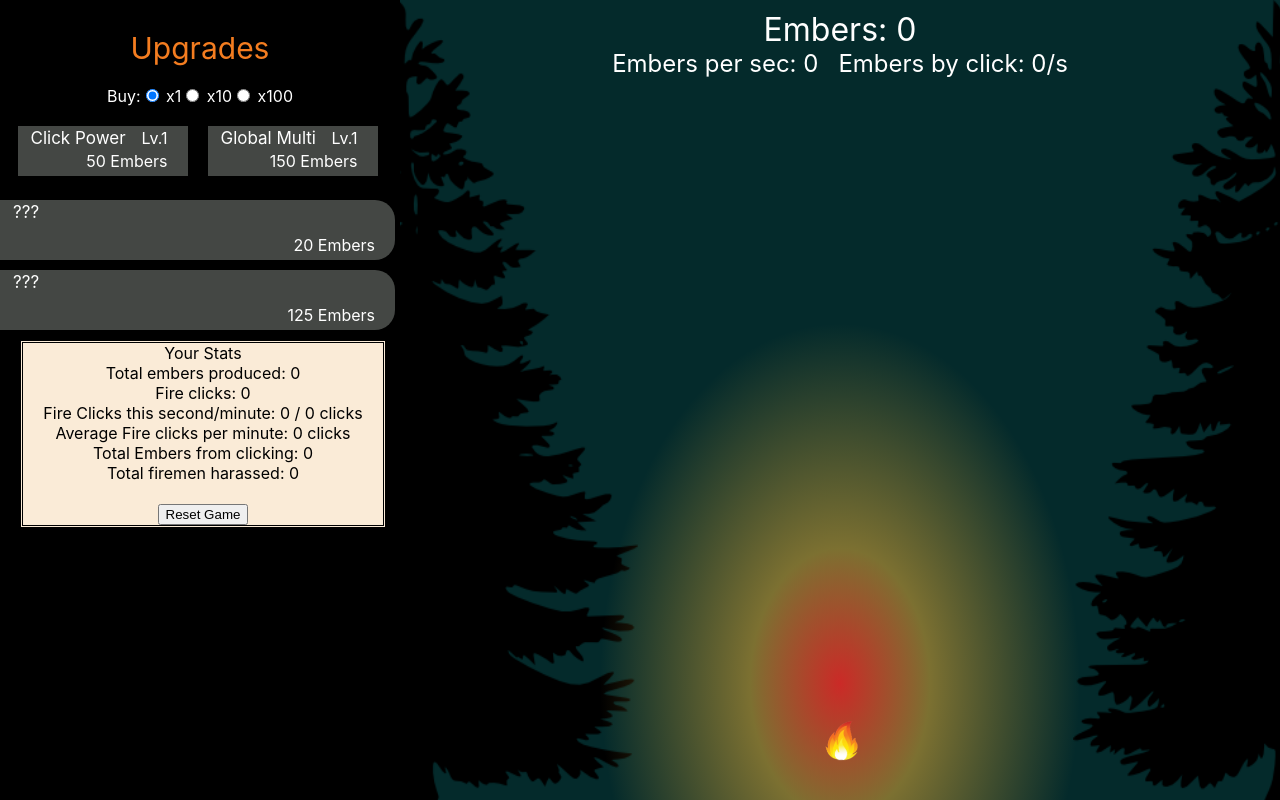
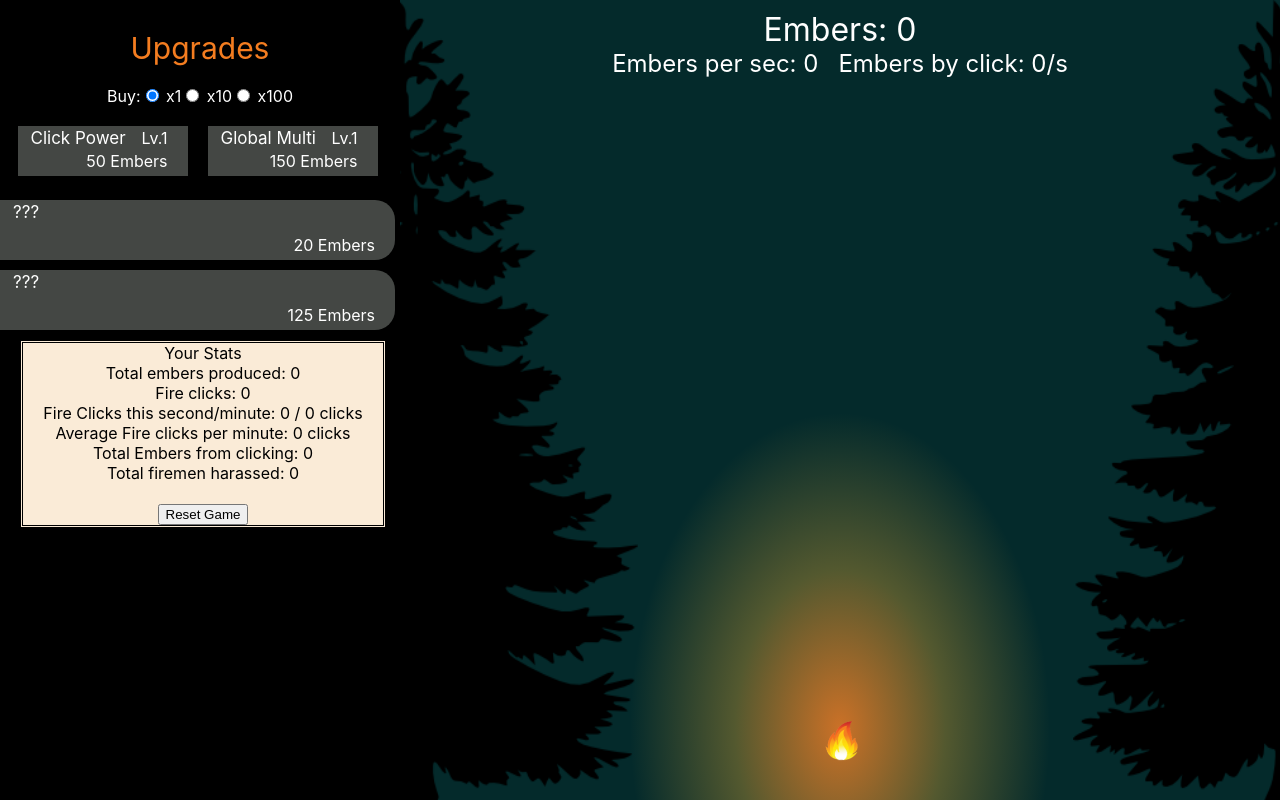
Before and after one commit to Ajknight121/Idle-Fire, a React (Create React App) app: page / in a window 1280 px wide. Built offline with nearby package versions, Linux system fonts and the light colour scheme.

Commit message:
realign fire gradient

```diff
--- a/src/App.css
+++ b/src/App.css
@@ -42,7 +42,7 @@ body {
   overflow: hidden;
   height: 100vh;
   box-sizing: border-box;
-  background: radial-gradient( 300px 450px at 50% 85.43%, #cb2a27, #ffbd387a 30%, transparent 80%);
+  background: radial-gradient( 300px 450px at 50% 91%, #cb7127, #ffbd3851, transparent 70%);
 }
 /*TODO - make radialGradient apart of javascript*/
 .clicker-button > img {
```
